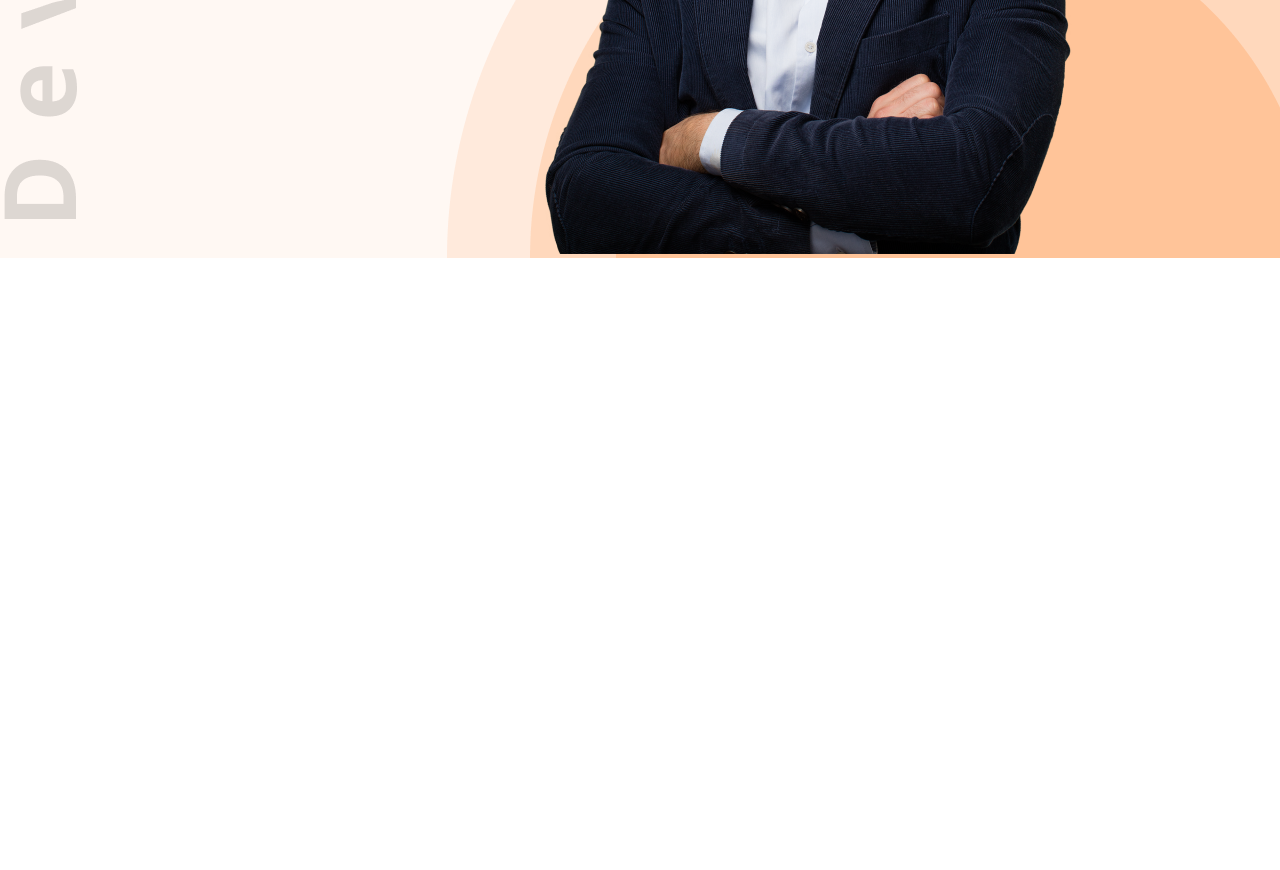
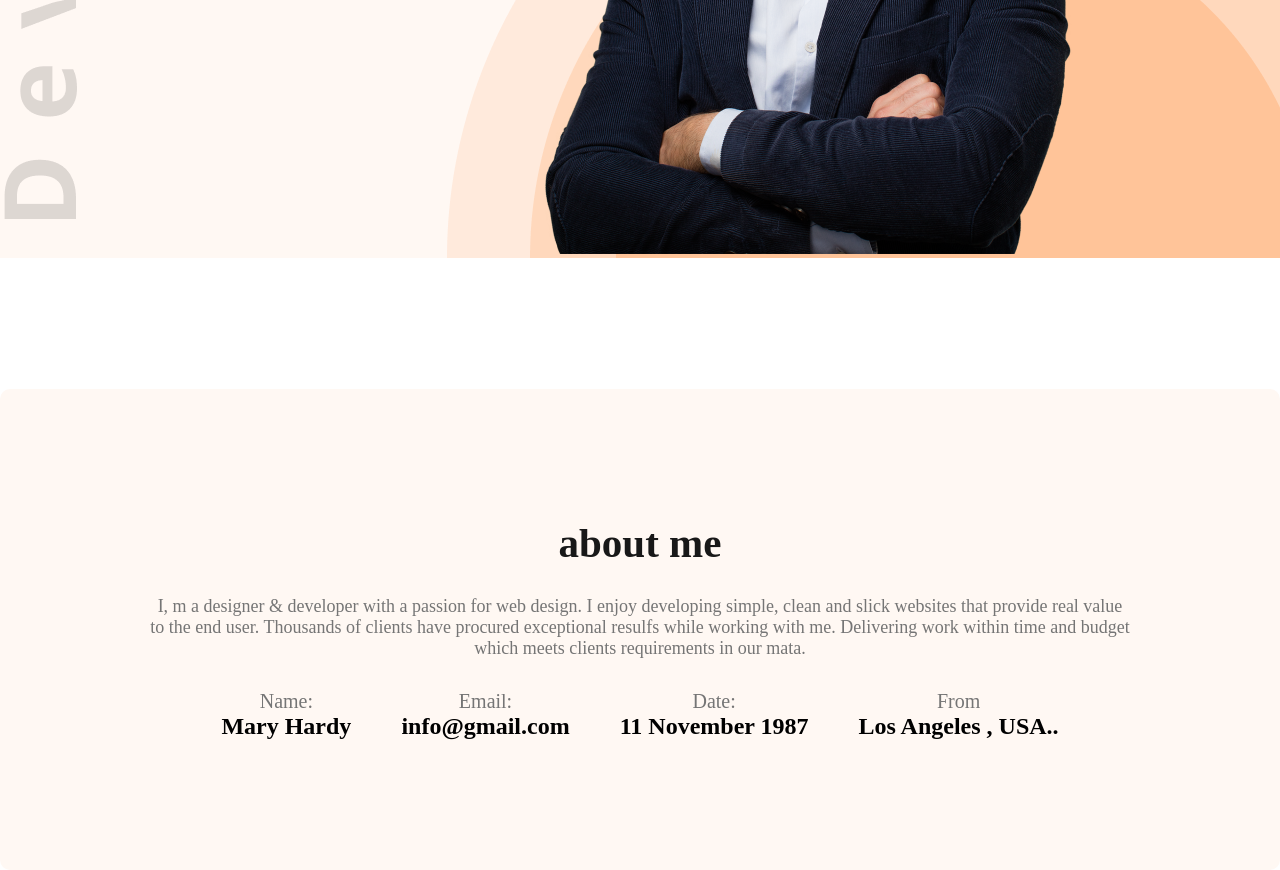
Before and after one commit to oliullah05/ph-hero-1st-portfollio-task, a plain HTML site: page index.html in a window 1280 px wide. Shown: the part 544-1414 px from the top of the page. Before the commit the page ends 802 px from the top, so only its background shows below. Drawn offline with Linux system fonts and the light colour scheme.

Commit message:
about me section added

```diff
--- a/index.html
+++ b/index.html
@@ -39,7 +39,53 @@
 </div>
 </section>
 </header>
+<!-- about me sewction -->
 
+<section class="about">
+
+<h1 class="about-tittle"> about me</h1>
+<p class="about-pera">I, m a designer & developer with a passion for web design. I enjoy developing simple, clean and slick websites that provide real value to the end user. Thousands of clients have procured exceptional resulfs while working with me. Delivering work within time and budget which meets clients requirements in our mata.</p>
+
+
+<div class="table-box">
+    <div>
+        <p>Name:</p>
+        <h1>Mary Hardy</h1>
+    </div>
+    <div>
+        <p>Email:</p>
+        <h1>info@gmail.com</h1>
+    </div>
+    <div>
+        <p>Date:</p>
+        <h1>11 November 1987</h1>
+    </div>
+    <div>
+        <p>From</p>
+        <h1>Los Angeles , USA..</h1>
+    </div>
+</div>
+
+
+
+
+
+
+
+
+
+
+
+
+
+
+
+
+
+
+
+
+</section>
 
 
 
--- a/portfollio.css
+++ b/portfollio.css
@@ -36,5 +36,40 @@ header{
     background-image: url("./header_bg.png");
     background-repeat: no-repeat;
     background-position: right bottom;
+    margin-bottom: 131px;
 }
 /* about me section */
+.about{
+max-width: 1140px;
+margin: 0 auto;
+margin-top: 130px;
+background-color: #fff;
+background-color: #FFF8F3;
+border-radius: 10px;
+padding: 130px 150px;
+}
+.about-tittle{
+text-align: center;
+color: #181818;
+/* height: 169px;
+width: 48px; */
+font-size: 41px;
+
+margin-bottom: 29px;
+}
+.table-box{
+display: flex;
+gap: 50px;
+justify-content: center;
+}
+.about-pera{
+    color: #757575;
+    text-align: center;
+    margin-bottom: 31px;
+    font-size: 18px;
+}
+.table-box p{
+    text-align: center;
+    color: #757575;
+    font-size: 20px;
+}
```
Also changed, not shown: alada.html (+85 -0 lines).
